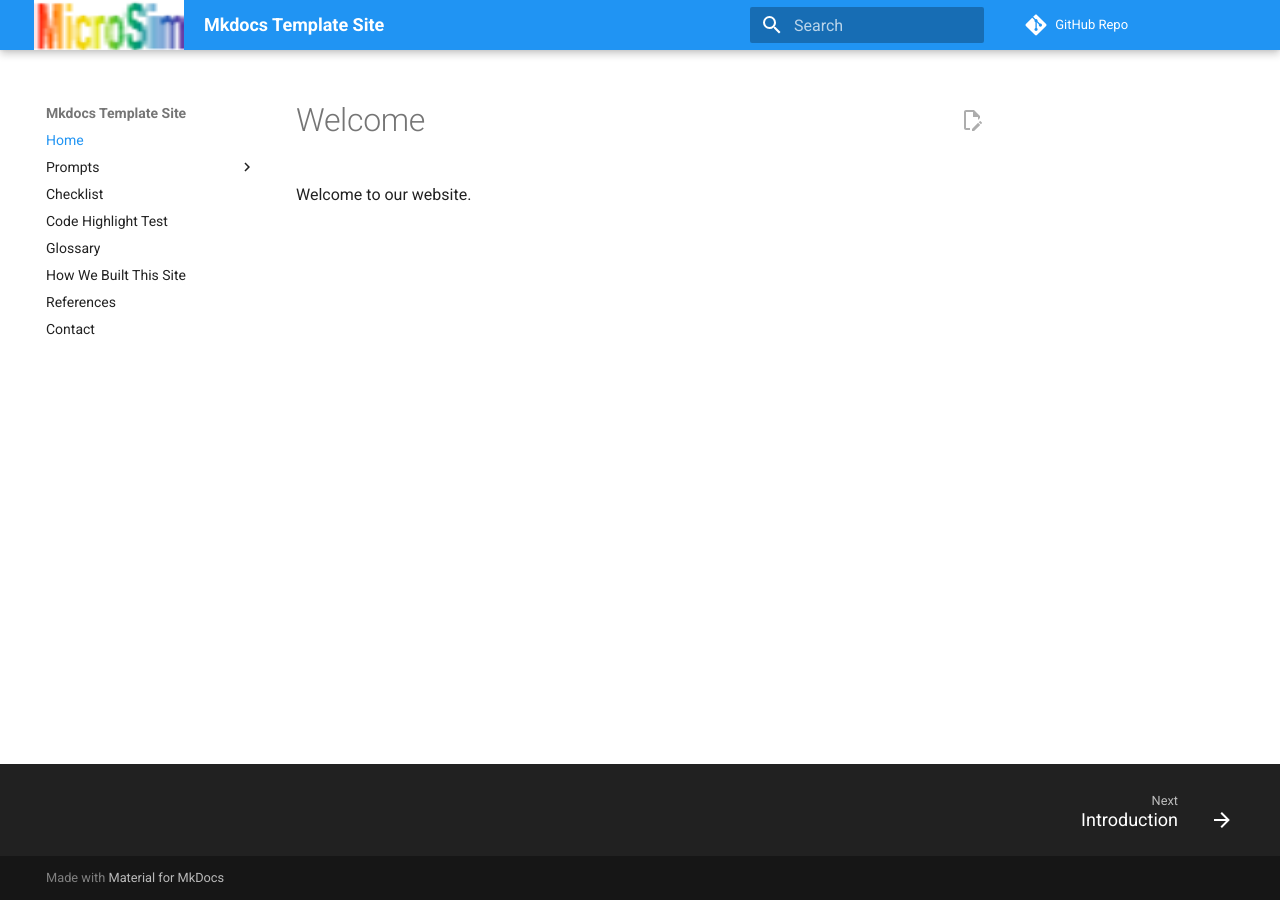
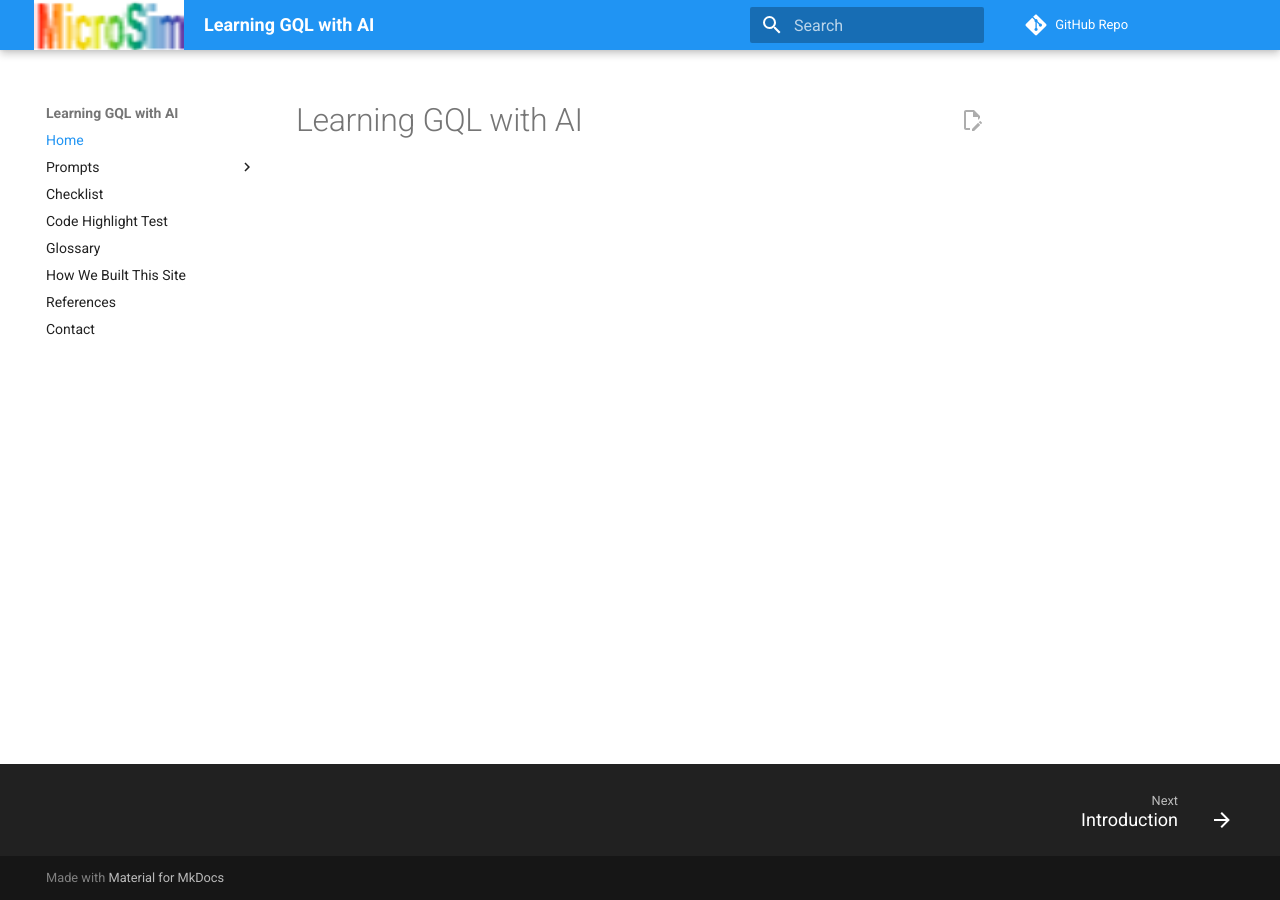
Before and after one commit to dmccreary/gql-course, an MkDocs documentation site: the page built from docs/index.md, in a window 1280 px wide. Built offline with MkDocs 1.6.1 and Material for MkDocs 9.7.7, drawn with Linux system fonts in a browser that asks for light colours; comment, search, counter and statistics services are not loaded.

Commit message:
updating content

```diff
--- a/docs/index.md
+++ b/docs/index.md
@@ -1,3 +1 @@
-# Welcome
-
-Welcome to our website.
+# Learning GQL with AI
--- a/mkdocs.yml
+++ b/mkdocs.yml
@@ -1,5 +1,5 @@
-site_name: Mkdocs Template Site
-site_description: 'DESCRIPTION All content licensed Creative Commons ShareAlike Attribution Noncommercial'
+site_name: Learning GQL with AI
+site_description: 'Learn how to write GQL queries with the help of AI'
 site_author: 'Dan McCreary'
 repo_name: 'GitHub Repo'
 site_url: 'https://dmccreary.github.io/gql-course/'
```
Also changed, not shown: docs/prompts/about.md (added, +1 -0 lines).
